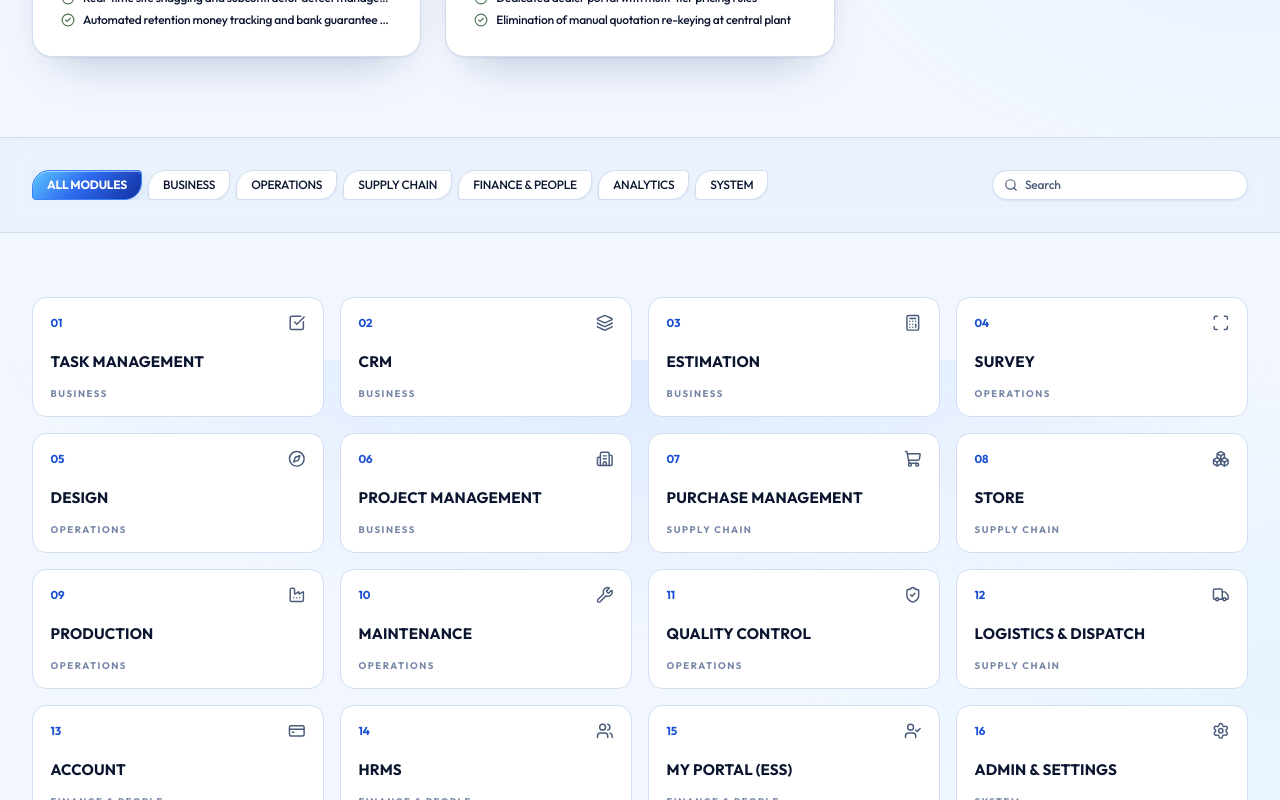
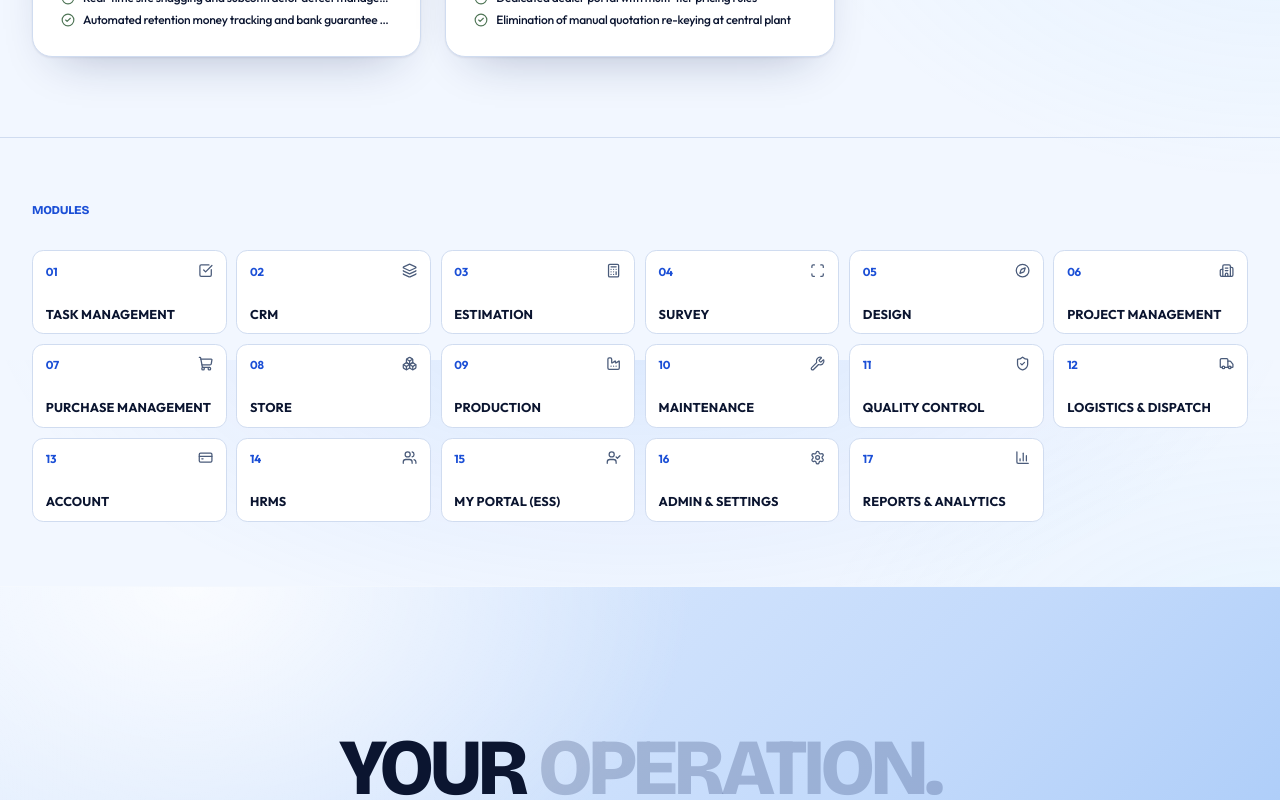
Before and after one commit to Devanshi207/fen1, a Next.js app: page /solutions in a window 1280 px wide. Shown: the part 1240-2040 px from the top of the page. Built offline with nearby package versions, Linux system fonts and the light colour scheme.

Commit message:
Modules: remove filters and search, title the section Modules, smaller tiles

```diff
--- a/src/app/globals.css
+++ b/src/app/globals.css
@@ -560,13 +560,14 @@ a[class~="rounded-full"]:hover, button[class~="rounded-full"]:hover:not(:disable
 /* ===================================================================
    Modules: small tiles that fill with colour from the bottom on hover
    =================================================================== */
-.mod-grid { list-style: none; margin: 0; padding: 0; display: grid; grid-template-columns: repeat(2, minmax(0, 1fr)); gap: 0.75rem; }
-@media (min-width: 768px) { .mod-grid { grid-template-columns: repeat(3, minmax(0, 1fr)); gap: 1rem; } }
-@media (min-width: 1100px) { .mod-grid { grid-template-columns: repeat(4, minmax(0, 1fr)); } }
+.mod-grid { list-style: none; margin: 0; padding: 0; display: grid; grid-template-columns: repeat(2, minmax(0, 1fr)); gap: 0.6rem; }
+@media (min-width: 640px) { .mod-grid { grid-template-columns: repeat(3, minmax(0, 1fr)); } }
+@media (min-width: 900px) { .mod-grid { grid-template-columns: repeat(4, minmax(0, 1fr)); } }
+@media (min-width: 1200px) { .mod-grid { grid-template-columns: repeat(6, minmax(0, 1fr)); } }
 .mod-tile {
   position: relative; isolation: isolate; overflow: hidden; outline: none; cursor: default;
-  display: grid; grid-template-columns: 1fr auto; grid-template-rows: auto 1fr auto; row-gap: 0.9rem;
-  min-height: 7.5rem; padding: 1rem 1.1rem; border-radius: 0.9rem; background: #fff; border: 1px solid var(--line);
+  display: grid; grid-template-columns: 1fr auto; grid-template-rows: auto 1fr; row-gap: 0.5rem;
+  min-height: 5.25rem; padding: 0.7rem 0.8rem; border-radius: 0.7rem; background: #fff; border: 1px solid var(--line);
   transition: transform 0.45s var(--ease), opacity 0.35s, border-color 0.3s, box-shadow 0.45s var(--ease);
 }
 .mod-tile::before {
@@ -577,8 +578,8 @@ a[class~="rounded-full"]:hover, button[class~="rounded-full"]:hover:not(:disable
 .mod-tile[data-active="true"]::before { transform: none; }
 .mod-tile[data-dim="true"] { opacity: 0.55; }
 .mod-tile-num { font-size: 0.72rem; font-weight: 700; color: var(--accent); transition: color 0.3s; }
-.mod-tile-icon { width: 1.1rem; height: 1.1rem; color: var(--muted); transition: color 0.3s, transform 0.5s var(--ease); }
-.mod-tile-title { grid-column: 1 / -1; align-self: end; font-size: 0.95rem; font-weight: 700; letter-spacing: 0.01em; line-height: 1.2; color: var(--ink); transition: color 0.3s; }
+.mod-tile-icon { width: 0.95rem; height: 0.95rem; color: var(--muted); transition: color 0.3s, transform 0.5s var(--ease); }
+.mod-tile-title { grid-column: 1 / -1; align-self: end; font-size: 0.8rem; font-weight: 700; letter-spacing: 0.01em; line-height: 1.2; color: var(--ink); transition: color 0.3s; }
 .mod-tile-cat { grid-column: 1 / -1; font-size: 0.6rem; font-weight: 700; letter-spacing: 0.16em; color: var(--subtle); transition: color 0.3s; }
 .mod-tile[data-active="true"] .mod-tile-num, .mod-tile[data-active="true"] .mod-tile-icon, .mod-tile[data-active="true"] .mod-tile-title, .mod-tile[data-active="true"] .mod-tile-cat { color: #fff; }
 .mod-tile[data-active="true"] .mod-tile-cat { color: rgba(255, 255, 255, 0.75); }
--- a/src/app/solutions/page.tsx
+++ b/src/app/solutions/page.tsx
@@ -1,6 +1,6 @@
 "use client";
 
-import React, { useState } from "react";
+import React from "react";
 import { INDUSTRY_SOLUTIONS } from "@/data/solutions";
 import { FEN1_MODULES } from "@/data/modules";
 import {
@@ -22,13 +22,10 @@ import {
   UserCheck,
   Settings,
   BarChart3,
-  Search,
 } from "lucide-react";
 import FinalCtaSection from "@/components/FinalCtaSection";
 import KineticHeading from "@/components/KineticHeading";
 import ModuleList from "@/components/ModuleList";
-
-const CATEGORIES = ["ALL MODULES", "BUSINESS", "OPERATIONS", "SUPPLY CHAIN", "FINANCE & PEOPLE", "ANALYTICS", "SYSTEM"];
 
 const ICONS_MAP: Record<string, React.ComponentType<{ className?: string }>> = {
   "task-management": CheckSquare,
@@ -51,16 +48,6 @@ const ICONS_MAP: Record<string, React.ComponentType<{ className?: string }>> = {
 };
 
 export default function SolutionsPage() {
-  const [selectedCategory, setSelectedCategory] = useState<string>("ALL MODULES");
-  const [searchQuery, setSearchQuery] = useState<string>("");
-
-  const q = searchQuery.toLowerCase();
-  const filteredModules = FEN1_MODULES.filter((mod) => {
-    const matchesCat = selectedCategory === "ALL MODULES" || mod.category === selectedCategory;
-    const matchesSearch = mod.name.toLowerCase().includes(q) || mod.category.toLowerCase().includes(q);
-    return matchesCat && matchesSearch;
-  });
-
   return (
     <div className="w-full bg-[#F2F7FF] text-[#0B1530] font-sans">
       {/* Header */}
@@ -120,40 +107,15 @@ export default function SolutionsPage() {
 
       {/* Modules (previously the Products page) */}
       <section id="modules" className="scroll-mt-20">
-        <div className="py-8 bg-[#E3EEFC] border-y border-[#D0DCF0] sticky top-16 z-30 backdrop-blur-md">
-          <div className="max-w-7xl mx-auto px-4 sm:px-6 lg:px-8 flex flex-col md:flex-row items-center justify-between gap-4 text-xs">
-            <div className="flex flex-wrap items-center gap-1.5 overflow-x-auto w-full md:w-auto">
-              {CATEGORIES.map((cat) => (
-                <button
-                  key={cat}
-                  onClick={() => setSelectedCategory(cat)}
-                  className={`px-3.5 py-1.5 rounded-full border transition-all cursor-pointer text-xs ${
-                    selectedCategory === cat
-                      ? "bg-[#1B4FD6] text-[#0B1530] border-[#3B82F6] shadow-xs font-semibold"
-                      : "bg-[#FFFFFF] text-[#0B1530] border-[#D0DCF0] hover:border-[#B8D4FB]"
-                  }`}
-                >
-                  {cat}
-                </button>
-              ))}
-            </div>
-
-            <div className="relative w-full md:w-64">
-              <Search className="w-3.5 h-3.5 text-[#4A5B7A] absolute left-3 top-1/2 -translate-y-1/2" />
-              <input
-                type="text"
-                value={searchQuery}
-                onChange={(e) => setSearchQuery(e.target.value)}
-                placeholder="Search"
-                className="w-full pl-8 pr-3 py-1.5 rounded-full bg-[#FFFFFF] border border-[#D0DCF0] text-xs text-[#0B1530] placeholder:text-[#4A5B7A] outline-none focus:border-[#3B82F6]"
-              />
-            </div>
+        <div className="pt-16 pb-2 border-t border-[#D0DCF0]">
+          <div className="max-w-7xl mx-auto px-4 sm:px-6 lg:px-8">
+            <h2 className="text-xs font-bold uppercase tracking-widest text-[#1B4FD6]">Modules</h2>
           </div>
         </div>
 
-        <div className="py-16">
+        <div className="pt-6 pb-16">
           <div className="max-w-7xl mx-auto px-4 sm:px-6 lg:px-8">
-            <ModuleList modules={filteredModules} icons={ICONS_MAP} />
+            <ModuleList modules={FEN1_MODULES} icons={ICONS_MAP} />
           </div>
         </div>
       </section>
--- a/src/components/ModuleList.tsx
+++ b/src/components/ModuleList.tsx
@@ -9,10 +9,6 @@ import type { FEN1Module } from "@/data/modules";
  */
 export default function ModuleList({ modules, icons }: { modules: FEN1Module[]; icons: Record<string, React.ComponentType<{ className?: string }>> }) {
   const [active, setActive] = useState<string | null>(null);
-
-  if (modules.length === 0) {
-    return <p className="py-16 text-center text-[#4A5B7A]">No modules match.</p>;
-  }
 
   return (
     <ul className="mod-grid" onMouseLeave={() => setActive(null)}>
@@ -32,7 +28,6 @@ export default function ModuleList({ modules, icons }: { modules: FEN1Module[];
             <span className="mod-tile-num">{m.number}</span>
             {Icon && <Icon className="mod-tile-icon" />}
             <h3 className="mod-tile-title">{m.name}</h3>
-            <span className="mod-tile-cat">{m.category}</span>
           </li>
         );
       })}
```
Also changed, not shown: 1 other file (tests, documents, lock files or other folders).
